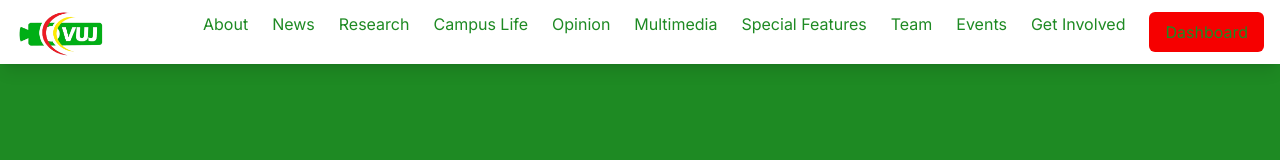
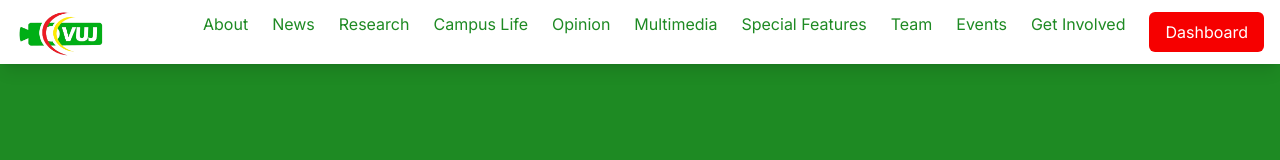
Before and after one commit to hackerslord561/vuj-site, a Next.js app: page / in a window 1280 px wide. Shown: the top 160 px of the page. Built offline with nearby package versions, Linux system fonts and the light colour scheme.

Commit message:
Hero section changed

```diff
--- a/components/Navbar.tsx
+++ b/components/Navbar.tsx
@@ -50,7 +50,7 @@ export default function Navbar() {
                         ))}
                         <Link
                             href="/dashboard"
-                            className="bg-secondary px-4 py-2 rounded-md hover:bg-opacity-90 transition-colors"
+                            className="bg-secondary px-4 py-2 text-white rounded-md hover:bg-opacity-90 transition-colors"
                         >
                             Dashboard
                         </Link>
@@ -81,7 +81,7 @@ export default function Navbar() {
                         ))}
                         <Link
                             href="/dashboard"
-                            className="block mt-4 bg-secondary px-4 py-2 rounded-md text-center hover:bg-opacity-90 transition-colors"
+                            className="block mt-4 bg-secondary px-4 py-2 rounded-md text-white text-center hover:bg-opacity-90 transition-colors"
                             onClick={() => setIsOpen(false)}
                         >
                             Dashboard
```
